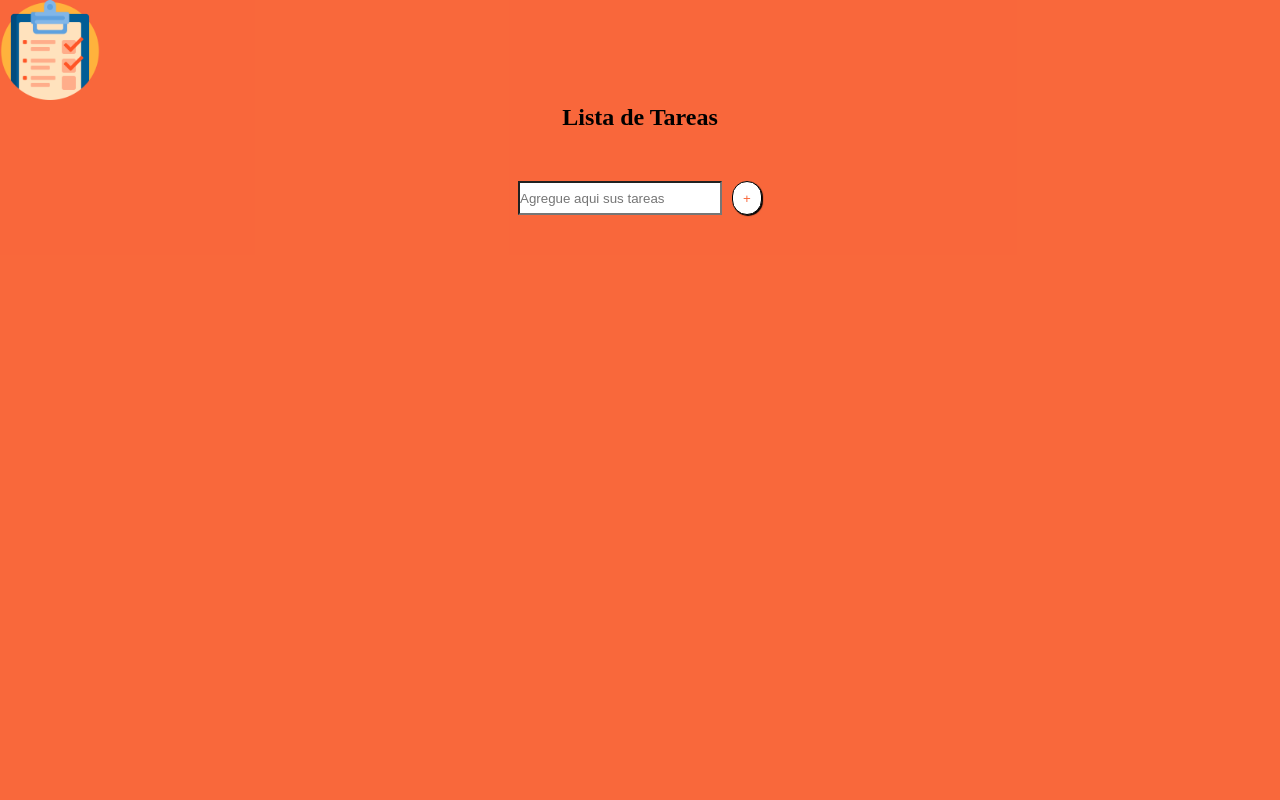
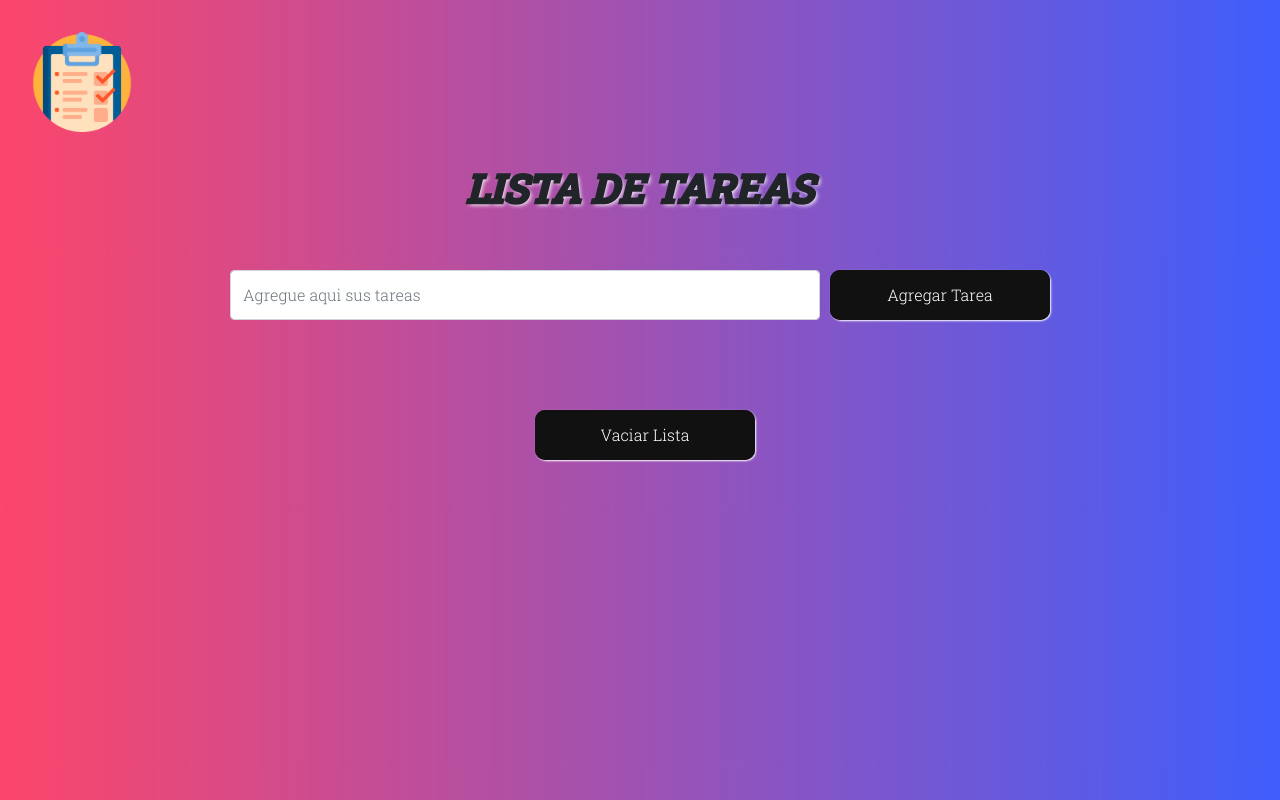
Before and after one commit to Lucianocabelloo/Lista-De-Tareas, a plain HTML site: page index.html in a window 1280 px wide. Drawn offline with nearby package versions, Linux system fonts and the light colour scheme.

Commit message:
Tarea Finalizada

```diff
--- a/estilos.css
+++ b/estilos.css
@@ -1,70 +1,125 @@
-*{
+* {
 	padding: 0px;
 	margin: 0px;
+	font-family: 'Roboto Slab', serif;
+
 }
 
-:root{
+:root {
 	--first-color: #f73a00c4;
 	--second-color: #222020d0;
 }
-.body{
-    background-color: var(--first-color);
+
+.body {
+	background: linear-gradient(90deg, #FC466B 0%, #3F5EFB 100%);
 }
-.conteiner{
-    background-color: var(--first-color);
+.conteiner {
+	background: linear-gradient(90deg, #FC466B 0%, #3F5EFB 100%);
 	height: 100vh;
 }
-.logo{
+.logo {
 	width: 100px;
 	height: 100px;
 	margin: 2remg;
 }
 
-.borrar{
+.borrar {
 	width: 20px;
 	height: 20px;
 }
 
-
-.titulo{
+.titulo {
 	text-align: center;
 }
 
-.lista-tareas{
+.lista-tareas {
 	display: flex;
 	justify-content: center;
 	padding: 50px;
 }
 
+.tareas-input {
+	width: 50% !important;
+	background-color: white;
 
-.tareas-input{
-    width: 200px;
-    height: 30px;
-    background-color: white;
 }
 
-.tareas-input ::placeholder{
+
+
+.tareas-input ::placeholder {
 	color: white;
 	background-color: aliceblue;
 }
-.boton-submit{
-    height: 34px;
-    width: 30px;
-    border-radius: 15px;
-    border: 1px solid black;
-    margin-left: 10px;
-    background-color: white;
-    color: var(--first-color);
-    box-shadow: 1px 1px 1px rgb(0, 0, 0);
-
+.boton-submit {
+box-shadow: 1px 1px 2px white;
+margin: 0px 0px 0px 10px;
+}
+.boton-submit {
+    width: 220px;
+    height: 50px;
+    border: none;
+    outline: none;
+    color: #fff;
+    background: #111;
+    cursor: pointer;
+    position: relative;
+    z-index: 0;
+    border-radius: 10px;
 }
 
-.boton-submit :hover{
-    background-color: white;
-    color: var(--second-color)
+.boton-submit:before {
+    content: '';
+    background: linear-gradient(45deg, #ff0000, #ff7300, #fffb00, #48ff00, #00ffd5, #002bff, #7a00ff, #ff00c8, #ff0000);
+    position: absolute;
+    top: -2px;
+    left:-2px;
+    background-size: 400%;
+    z-index: -1;
+    filter: blur(5px);
+    width: calc(100% + 4px);
+    height: calc(100% + 4px);
+    animation: glowing 20s linear infinite;
+    opacity: 0;
+    transition: opacity .3s ease-in-out;
+    border-radius: 10px;
 }
 
-.lista-conteiner{
+.boton-submit:active {
+    color: #000
+}
+
+.boton-submit:active:after {
+    background: transparent;
+}
+
+.boton-submit:hover:before {
+    opacity: 1;
+}
+
+.boton-submit:after {
+    z-index: -1;
+    content: '';
+    position: absolute;
+    width: 100%;
+    height: 100%;
+    background: #111;
+    left: 0;
+    top: 0;
+    border-radius: 10px;
+}
+
+@keyframes glowing {
+    0% { background-position: 0 0; }
+    50% { background-position: 400% 0; }
+    100% { background-position: 0 0; }
+}
+
+.boton-submit :hover {
+	background-color: white;
+	color: var(--second-color);
+}
+
+.lista-conteiner {
 	display: flex;
 	justify-content: center;
 	flex-direction: column;
@@ -73,19 +128,45 @@
 	align-items: center;
 }
 
-.contenedor-tareas{
+.contenedor-tareas {
 	display: flex;
-    justify-content:space-between;
+	justify-content: space-between;
 	align-items: center;
 	background-color: aliceblue;
 	width: 70%;
 	height: 30px;
 	border-radius: 5px;
 	border: 1px solid;
+	margin: 5px;
+	padding: 20px;
 }
 
 
-.stat{
+.stat {
 	text-align: center;
 	padding: 20px;
 }
+.stat p {
+	font-size: 1.5rem;
+    font-weight: 600;
+    text-shadow: 1px 1px 6px white;
+}
+
+
+.Reset{
+	display: flex;
+	justify-content: center;
+}
+
+.conteiner h2{
+	font-size: 2.5rem;
+    font-style: italic;
+    font-weight: 700;
+    text-transform: uppercase;
+    -webkit-text-stroke-width: medium;
+    text-shadow: 2px 2px 4px white;
+}
+
+.conteiner img {
+	margin: 2rem;
+}
--- a/index.html
+++ b/index.html
@@ -1,26 +1,32 @@
 <!DOCTYPE html>
-<html lang="en">
+<html lang="es">
 	<head>
-    <meta charset="UTF-8">
-    <meta http-equiv="X-UA-Compatible" content="IE=edge">
-    <meta name="viewport" content="width=device-width, initial-scale=1.0">
-    <title>Document</title>
-    <link rel="stylesheet" href="estilos.css">
+		<meta charset="UTF-8" />
+		<meta http-equiv="X-UA-Compatible" content="IE=edge" />
+		<meta name="viewport" content="width=device-width, initial-scale=1.0" />
+		<title>Lista de Tareas </title>
+		<link rel="stylesheet" href="estilos.css" />
+		<link href="https://cdn.jsdelivr.net/npm/bootstrap@5.0.2/dist/css/bootstrap.min.css" rel="stylesheet" integrity="sha384-EVSTQN3/azprG1Anm3QDgpJLIm9Nao0Yz1ztcQTwFspd3yD65VohhpuuCOmLASjC" crossorigin="anonymous">
+		<link rel="preconnect" href="https://fonts.googleapis.com">
+	<link rel="preconnect" href="https://fonts.gstatic.com" crossorigin>
+	<link href="https://fonts.googleapis.com/css2?family=Roboto+Slab:wght@300;700&display=swap" rel="stylesheet">
+
 	</head>
 	<body>
 		<main class="conteiner">
-        <img src="imagenes/logo.png" alt="" class="logo">
+			<img src="imagenes/logo.png" alt="" class="logo" />
 			<h2 class="titulo">Lista de Tareas</h2>
 			<form action="#" id="listadetareas" class="lista-tareas">
-            <input type="text" class="tareas-input" name="" id="tareas" placeholder="Agregue aqui sus tareas">
-            <button type="submit" id="boton" class="boton-submit">+</button>
+				<input type="text" class="tareas-input form-control"" name="" id="tareas" placeholder="Agregue aqui sus tareas" />
+				<button type="submit" id="boton" class="boton-submit ">Agregar Tarea</button>
 			</form>
 
-        <div id="lista" class="lista-conteiner">
-        </div>
-            <div id="stats" class="stat">
+			<div id="lista" class="lista-conteiner"></div>
+			<div id="stats" class="stat"></div>
+			<div class="Reset">
+				<button type="reset" class="boton-submit btn-dark" id="reset">Vaciar Lista</button>
 			</div>
 		</main>
-    <script src="main.js"></script>
+		<script src="./main.js"></script>
 	</body>
 </html>
--- a/main.js
+++ b/main.js
@@ -1,62 +1,78 @@
 
-listadetareas.addEventListener("submit", ()=>{
-    AgregarTarea();
+let tareasNuevas
+
+let contador = 0
+
+// Obtenemos el id de la lista
+let lista = document.getElementById("lista")
+
+// Ver si hay tareas antiguas o si el array está vacío
+let tareasViejas = JSON.parse(localStorage.getItem("tareas")) || []
+console.log(tareasViejas)
+
+// Si el array viejo tiene items al momento de cargar la página entonces mostramos las tareas
+if (tareasViejas.length > 0) {
+	mostrarTareas()
+}
+
+// Boton para agregar las tareas
+let boton = document.getElementById("boton")
+boton.addEventListener("click", (e) => {
+	e.preventDefault()
+	agregarTareas()
 })
 
+function agregarTareas() {
+	// Obtener la tarea nueva
+	tareasNuevas = document.getElementById("tareas")
+	console.log(tareasNuevas.value)
 
+	// Guardar la tarea nueva en el array
+	tareasViejas.push(tareasNuevas.value)
+	console.log(tareasViejas)
 
-let input = document.getElementById("tareas");
-let contador = 0;
-let tareasDelDia = [];
+	tareasNuevas.value = ""
 
+	// Guardar el nuevo array en el localStorage
+	localStorage.setItem("tareas", JSON.stringify(tareasViejas))
 
-let AgregarTarea = function(){
-    contador++;
+	mostrarTareas()
+}
 
-    let tarea_agregada = input.value;
+function mostrarTareas() {
+	// Vaciamos el placeholder
+	lista.innerHTML = ""
 
-    if(tarea_agregada == ""){
-
-        return alert("Tenes que introducir texto")
-    }
-    input.value = ``;
-
-
-    // LocalStorage
-
-    tareasDelDia.push(tarea_agregada);
-    localStorage.setItem("tareasDelDia", JSON.stringify(tareasDelDia))
-    let tareasParseadas = JSON.parse(localStorage.getItem("tareasDelDia"))
-
-
-
-    lista.innerHTML +=
-    `
-        <div class="contenedor-tareas" id="${contador}">
-        <input type="checkbox" name="" id="checkbox">
-        <label for="">${tarea_agregada}</label>
+	// Mostramos nueva lista por cada tarea, usamos reverse para mostrar la ultima tarea primero
+	tareasViejas.reverse().forEach((tarea) => {
+		lista.innerHTML += `
+        <div class="contenedor-tareas boton-submit" id="${contador}">
+        <input type="checkbox" name="" class="form-check-input mt-0" id="checkbox">
+        <label for="">${tarea}</label>
         <img src="imagenes/borrar.png" alt="" class="borrar" id="Borrar">
         </div>
-        </div>
     `
-        actualizacion();
-
+	})
 }
 
-
-
-
+// Tareas Pendientes y Completadas
 let actualizacion = () =>{
+	// Llamaremos a todos los div que seran las Tareas a realizar en la lista
     let element = lista.querySelectorAll(`div`);
+	// Llamaremos todos los Checkbox checkeados en la lista
     let checkbox = lista.querySelectorAll(`input[type="checkbox"]:checked`);
+	// Pinteremos en el div llamado Stats, las tareas pendientes y tareas a realizar
     stats.innerHTML = `<p>Tareas Pendientes: ${element.length} Completadas: ${checkbox.length}</p>`;
 
 }
 
+// Agregamos un evento a la lista para saber donde hacemos click
 lista.addEventListener("click", (e) =>{
+	//Si hacemos un click en cualquier INPUT de la lista se actualizaran los Stats
 	if (e.srcElement.nodeName == "INPUT") {
 		actualizacion();
 	}
+	// si hacemos click en cualquier IMG de la lista se ejecutara la funcion borrar tarea con los parametros id
 	else if (e.srcElement.nodeName == "IMG"){
 		console.log(e.srcElement.parentNode.id);
 		borrarTarea(e.srcElement.parentNode.id)
@@ -68,3 +84,17 @@ let tareaABorrar =  document.getElementById(id);
 		lista.removeChild(tareaABorrar);
 		actualizacion();
 		}
+
+
+		// Vaciar Lista
+
+		let botonReset = document.getElementById("reset");
+
+botonReset.addEventListener("click", vaciarLista);
+// Cuando se apriete vaciar lista, se limpiara el localstorage y se recargara la pagina
+function vaciarLista (e){
+	e.preventDefault
+	localStorage.clear(tareas);
+	location.reload();
+
+}
```
Lines whose indentation alone changed are shown as unchanged.
